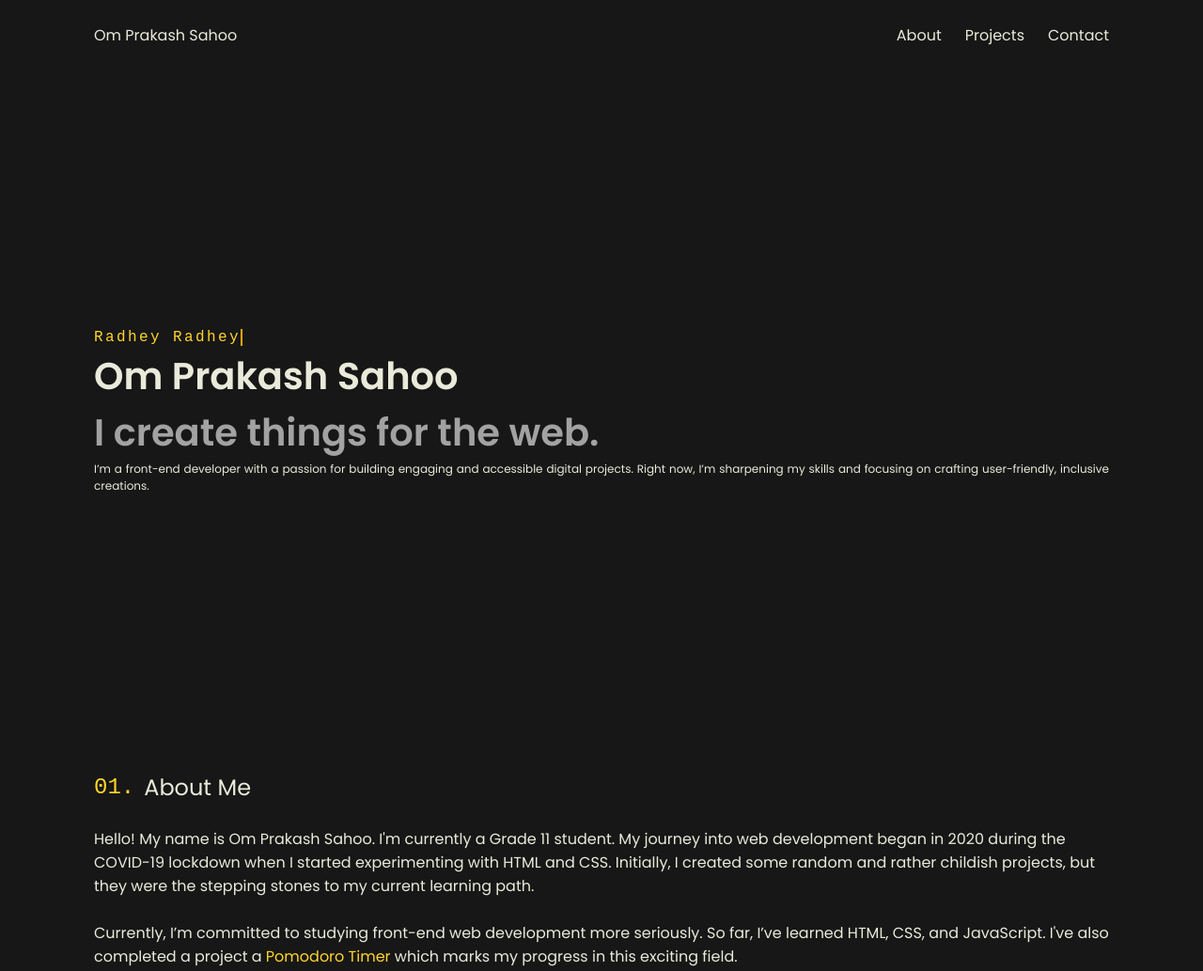
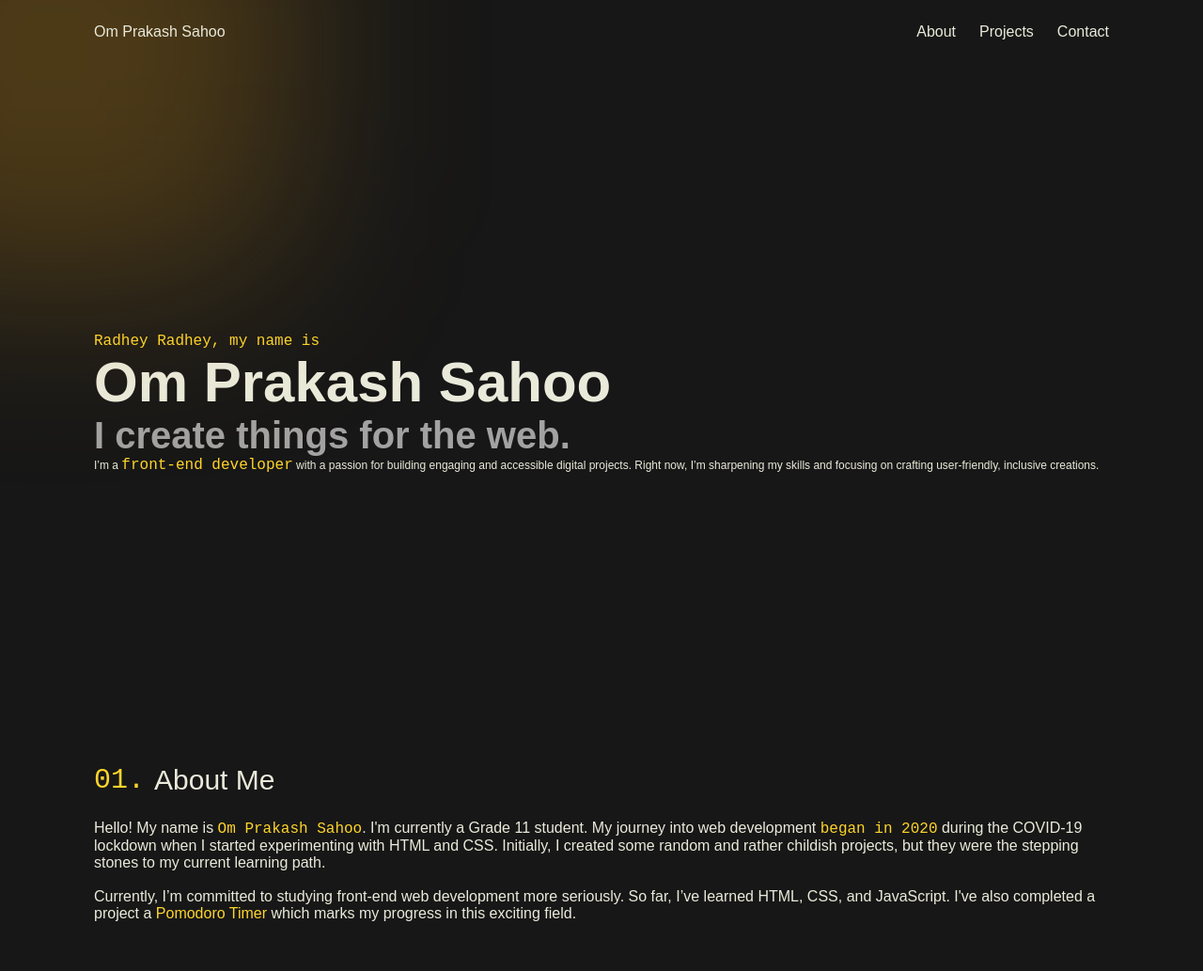
Before and after one commit to schoolop08/PORTFOLIO-2.0, a plain HTML site: page index.html in a window 1280 px wide. Shown: the top 1033 px of the page at 94% size. Drawn offline with Linux system fonts and the light colour scheme.

Commit message:
something

```diff
--- a/index.html
+++ b/index.html
@@ -7,6 +7,7 @@
     <link rel="stylesheet" href="style.css" />
   </head>
   <body>
+    <div class="random-grad" id="top-grad"></div>
     <nav>
       <div class="logo">Om Prakash Sahoo</div>
       <div class="menu">
@@ -18,15 +19,16 @@
     <div class="container">
       <div class="home">
         <div id="top">
-          <span id="small">Radhey Radhey</span>
+          <span id="small">Radhey Radhey, my name is</span>
         </div>
         <div id="name">Om Prakash Sahoo</div>
 
         <div id="intro">I create things for the web.</div>
         <div id="description">
-          I’m a front-end developer with a passion for building engaging and
-          accessible digital projects. Right now, I’m sharpening my skills and
-          focusing on crafting user-friendly, inclusive creations.
+          I’m a <span class="mono">front-end developer</span> with a passion for
+          building engaging and accessible digital projects. Right now, I’m
+          sharpening my skills and focusing on crafting user-friendly, inclusive
+          creations.
         </div>
       </div>
       <div class="pg" id="about">
@@ -36,12 +38,12 @@
         </div>
         <div class="info">
           <p>
-            Hello! My name is Om Prakash Sahoo. I'm currently a Grade 11
-            student. My journey into web development began in 2020 during the
-            COVID-19 lockdown when I started experimenting with HTML and CSS.
-            Initially, I created some random and rather childish projects, but
-            they were the stepping stones to my current learning path.
-            <br /><br />
+            Hello! My name is <span class="mono">Om Prakash Sahoo</span>. I'm
+            currently a Grade 11 student. My journey into web development
+            <span class="mono">began in 2020</span> during the COVID-19 lockdown
+            when I started experimenting with HTML and CSS. Initially, I created
+            some random and rather childish projects, but they were the stepping
+            stones to my current learning path. <br /><br />
             Currently, I’m committed to studying front-end web development more
             seriously. So far, I’ve learned HTML, CSS, and JavaScript. I've also
             completed a project a <a href="">Pomodoro Timer</a> which marks my
--- a/style.css
+++ b/style.css
@@ -1,4 +1,4 @@
-@import url('https://fonts.googleapis.com/css2?family=Poppins:ital,wght@0,100;0,200;0,300;0,400;0,500;0,600;0,700;0,800;0,900;1,100;1,200;1,300;1,400;1,500;1,600;1,700;1,800;1,900&display=swap');
+/* @import url('https://fonts.googleapis.com/css2?family=Poppins:ital,wght@0,100;0,200;0,300;0,400;0,500;0,600;0,700;0,800;0,900;1,100;1,200;1,300;1,400;1,500;1,600;1,700;1,800;1,900&display=swap'); */
 
 :root {
     --bg: #171717;
@@ -16,6 +16,7 @@
 
 body,
 html {
+    /* overflow-x: hidden; */
     width: 100%;
     height: 100%;
     background-color: var(--bg);
@@ -27,8 +28,26 @@ a {
     text-decoration: none;
 }
 
+/* Random Gradient */
+.random-grad {
+    position: absolute;
+    overflow: hidden;
+    height: 500px;
+    width: 500px;
+    background-image: radial-gradient(rgba(237, 163, 25, 0.25) 100%, rgba(0, 0, 0, 0) 0%);
+    filter: blur(100px);
+    border-radius: 100px;
+}
+
+#top-grad {
+    top: -25%;
+    left: -15%;
+}
+
 /* Navbar Styling */
 nav {
+    position: relative;
+    z-index: 999;
     display: flex;
     justify-content: space-between;
     margin: 25px 100px;
@@ -63,7 +82,7 @@ nav {
 .title {
     display: flex;
     gap: 10px;
-    font-size: 24px;
+    font-size: 30px;
     align-items: center;
     margin-bottom: 25px;
     width: 100%;
@@ -82,14 +101,15 @@ nav {
     justify-content: center;
 }
 
-#small {
+#small,
+.mono {
     font-size: 16px;
     color: var(--primary);
     font-family: monospace;
 }
 
 #name {
-    font-size: 40px;
+    font-size: 60px;
     font-weight: 600;
 }
 
@@ -128,31 +148,7 @@ button.say-hello:hover {
 /* footer styles */
 
 footer p {
+    height: 25px;
     text-align: center;
     font-family: monospace;
 }
-
-/* The typing effect */
-@keyframes typing {
-    from {
-      width: 0;
-    }
-    to {
-      width: 100%;
-    }
-}
-
-#top {
-    width: fit-content;
-}
-
-#small {
-    font-family: monospace;
-    overflow: hidden;
-    border-right: 0.15em solid orange;
-    white-space: nowrap;
-    letter-spacing: 0.15em;
-    animation:
-      typing 3.5s steps(40, end),
-      blink 0.75s step-end;
-}
```
